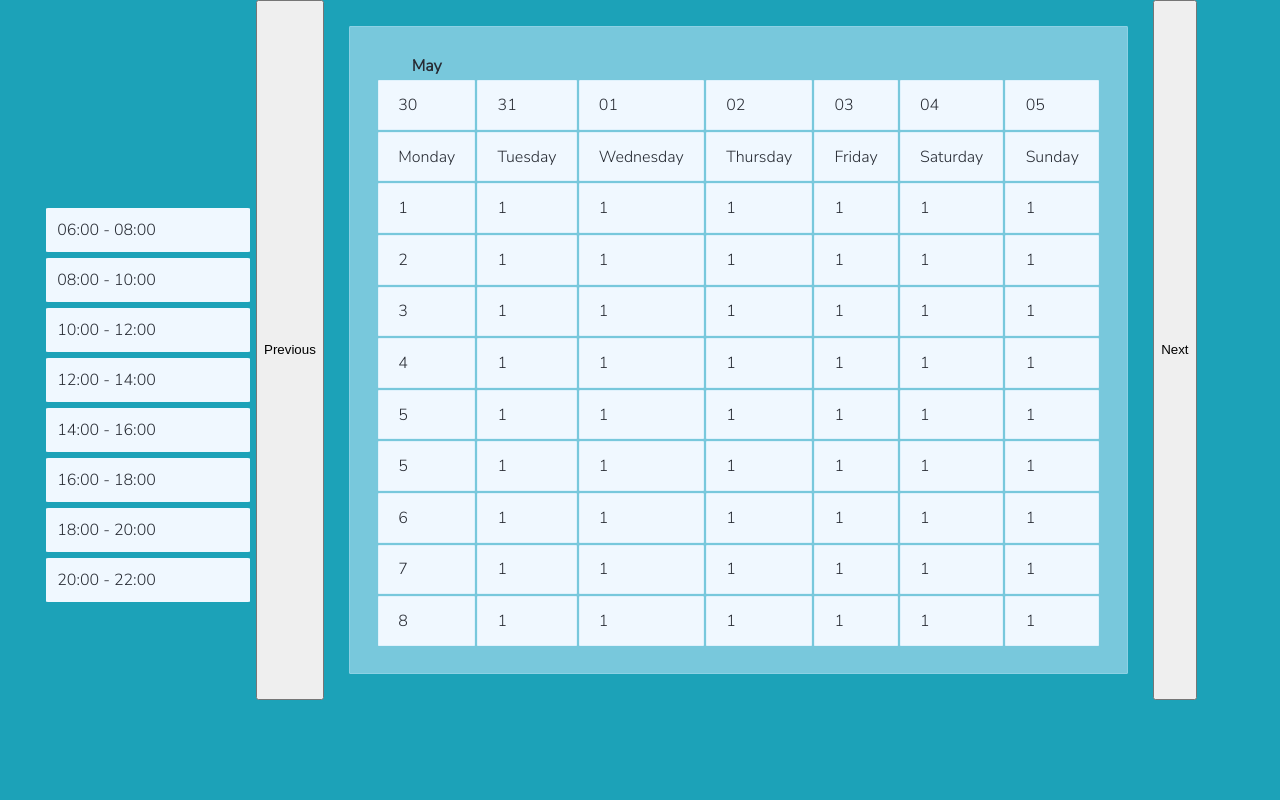
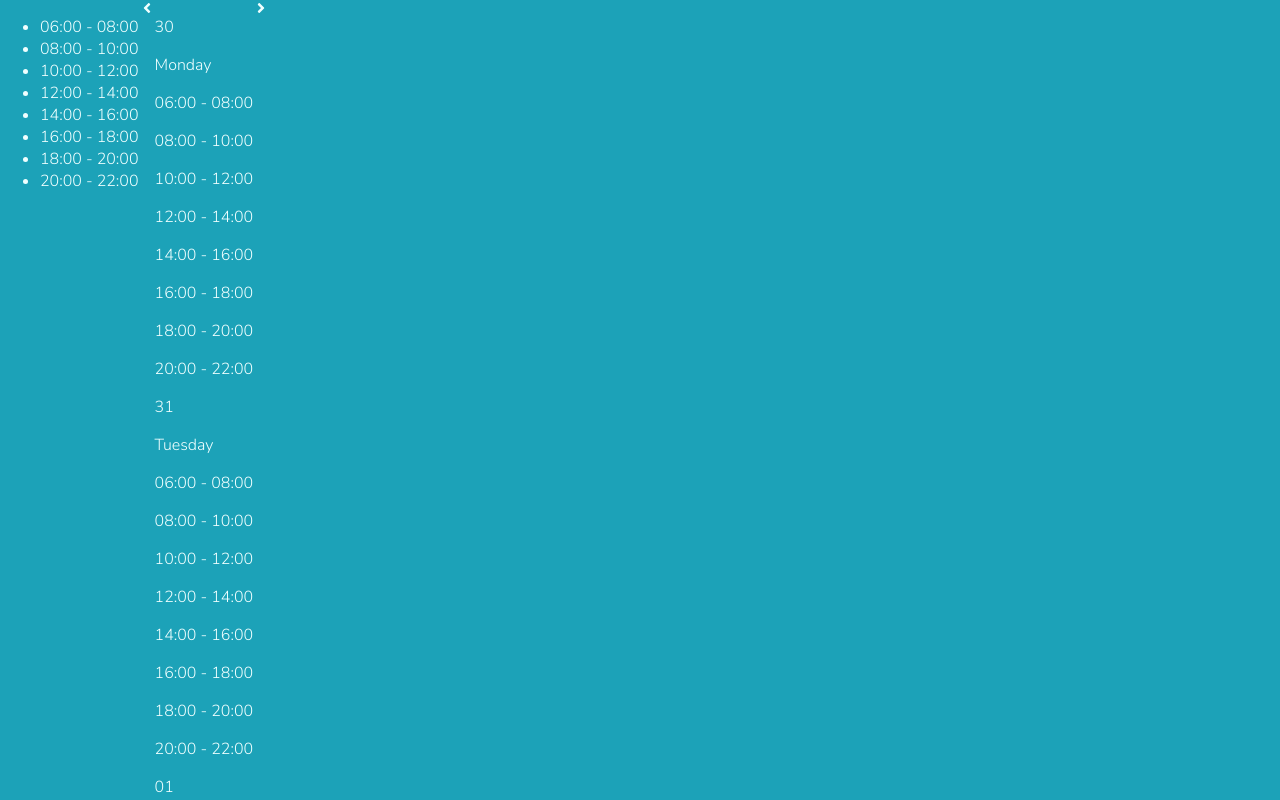
Before and after one commit to CodecoolGlobal/el-proyecte-grande-sprint-1-java-trbogi, a React (Create React App) app: page / in a window 1280 px wide. Shown: the top 800 px of the page. Built offline with nearby package versions, Linux system fonts and the light colour scheme.

Commit message:
Redesign timetable

```diff
--- a/src/App.js
+++ b/src/App.js
@@ -4,6 +4,8 @@ import moment from 'moment';
 import Days from './components/Days.js'
 import {useState} from "react";
 import './style/main.css'
+import {FaAngleRight} from "react-icons/fa"
+import {FaAngleLeft} from "react-icons/fa"
 
 function App() {
     const startOfWeek = moment().startOf('isoweek');
@@ -27,7 +29,7 @@ function App() {
 
   return (
     <div className="container" >
-        <div id="slots">
+        <div className="slots">
             <ul>
                 <li>06:00 - 08:00</li>
                 <li>08:00 - 10:00</li>
@@ -39,100 +41,9 @@ function App() {
                 <li>20:00 - 22:00</li>
             </ul>
         </div>
-        <button onClick={() => {turnPage(-1)}}>Previous</button>
-      <table>
-          <tbody>
-          <tr>
-              <th>
-                  <Moment format={"MMM"}>{days[0]}</Moment>
-              </th>
-          </tr>
-              <Days days={days}></Days>
-          <tr>
-              <td>1</td>
-              <td>1</td>
-              <td>1</td>
-              <td>1</td>
-              <td>1</td>
-              <td>1</td>
-              <td>1</td>
-          </tr>
-          <tr>
-              <td>2</td>
-              <td>1</td>
-              <td>1</td>
-              <td>1</td>
-              <td>1</td>
-              <td>1</td>
-              <td>1</td>
-          </tr>
-          <tr>
-              <td>3</td>
-              <td>1</td>
-              <td>1</td>
-              <td>1</td>
-              <td>1</td>
-              <td>1</td>
-              <td>1</td>
-          </tr>
-          <tr>
-              <td>4</td>
-              <td>1</td>
-              <td>1</td>
-              <td>1</td>
-              <td>1</td>
-              <td>1</td>
-              <td>1</td>
-          </tr>
-          <tr>
-              <td>5</td>
-              <td>1</td>
-              <td>1</td>
-              <td>1</td>
-              <td>1</td>
-              <td>1</td>
-              <td>1</td>
-          </tr>
-          <tr>
-              <td>5</td>
-              <td>1</td>
-              <td>1</td>
-              <td>1</td>
-              <td>1</td>
-              <td>1</td>
-              <td>1</td>
-          </tr>
-          <tr>
-              <td>6</td>
-              <td>1</td>
-              <td>1</td>
-              <td>1</td>
-              <td>1</td>
-              <td>1</td>
-              <td>1</td>
-          </tr>
-          <tr>
-              <td>7</td>
-              <td>1</td>
-              <td>1</td>
-              <td>1</td>
-              <td>1</td>
-              <td>1</td>
-              <td>1</td>
-          </tr>
-          <tr>
-              <td>8</td>
-              <td>1</td>
-              <td>1</td>
-              <td>1</td>
-              <td>1</td>
-              <td>1</td>
-              <td>1</td>
-          </tr>
-
-          </tbody>
-      </table>
-        <button onClick={() => {turnPage(1)}}>Next</button>
+        <FaAngleLeft onClick={() => {turnPage(-1)}}></FaAngleLeft>
+        <Days days={days}></Days>
+        <FaAngleRight onClick={() => {turnPage(1)}}></FaAngleRight>
     </div>
   );
 }
--- /dev/null
+++ b/src/components/Day.js
@@ -0,0 +1,21 @@
+import Moment from "react-moment";
+
+
+function Day({day}) {
+    return (
+        <>
+            <div className="slots">
+                    <p className="day-number"><Moment format={"DD"}>{day}</Moment></p>
+                    <p className="day-text"><Moment format={"dddd"}>{day}</Moment></p>
+                    <p>06:00 - 08:00</p>
+                    <p>08:00 - 10:00</p>
+                    <p>10:00 - 12:00</p>
+                    <p>12:00 - 14:00</p>
+                    <p>14:00 - 16:00</p>
+                    <p>16:00 - 18:00</p>
+                    <p>18:00 - 20:00</p>
+                    <p>20:00 - 22:00</p>
+            </div>
+        </>
+    );
+}export default Day
--- a/src/components/Days.js
+++ b/src/components/Days.js
@@ -1,21 +1,9 @@
-import React, { useState } from 'react';
-import Moment from "react-moment";
+import Day from "./Day";
 
 function Days({days}) {
     return (
-        <>
-            <tr>
-                {days.map((day) => {return <td key={day}><Moment format={"DD"}>{day}</Moment></td>} )}
-            </tr>
-            <tr>
-                <td>Monday</td>
-                <td>Tuesday</td>
-                <td>Wednesday</td>
-                <td>Thursday</td>
-                <td>Friday</td>
-                <td>Saturday</td>
-                <td>Sunday</td>
-            </tr>
-        </>
+        <div className="days">
+            {days.map((day) =>{return <Day day={day}></Day>})}
+        </div>
     );
 }export default Days
```
